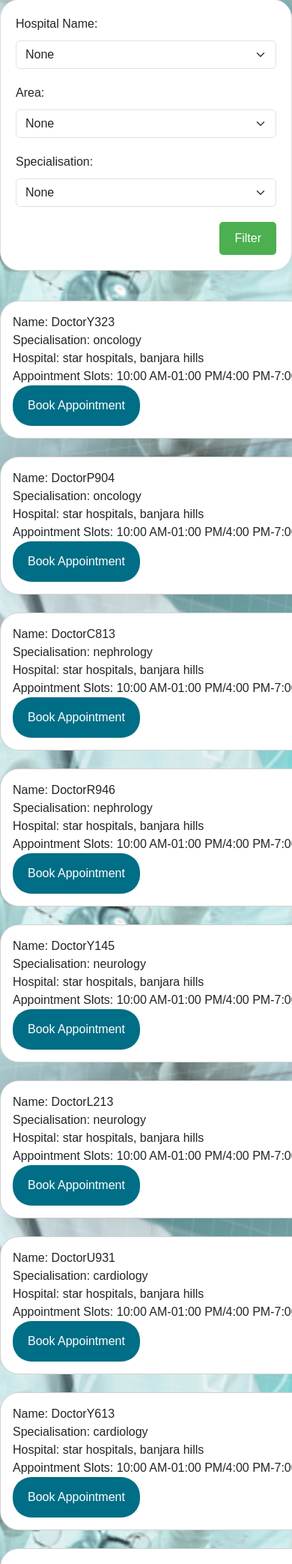
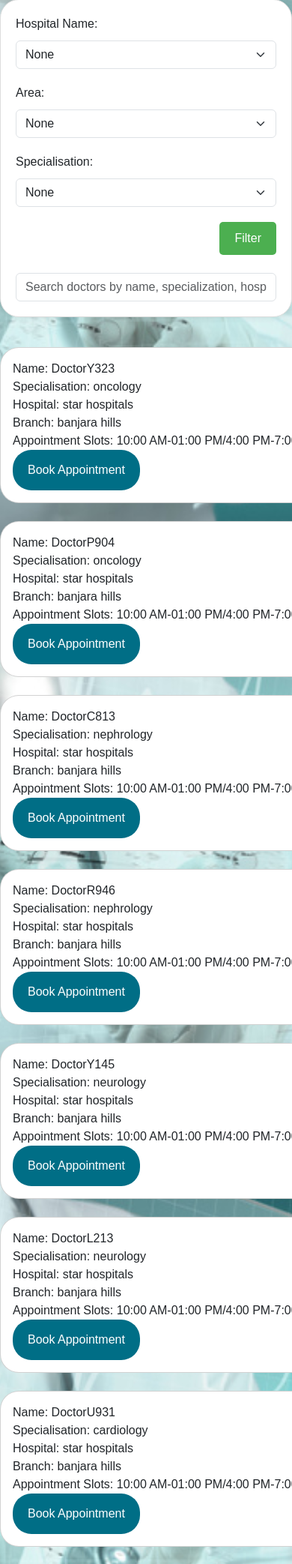
Before and after one commit to Rohan120805/AppointmentGuru, a Django app: page /userLogin/userHome/bookAppointment in a window 390 px wide; the page is wider, and only the part inside the window is pictured. Shown: the part 121-2207 px from the top of that part at 75% size. Run offline with Django 5.2, Linux system fonts and the light colour scheme; data comes from the database, SQL or seed files in the repository; both versions use the stored data as it was after the commit.

Commit message:
Added dynamic search

```diff
--- a/templates/bookAppointment.html
+++ b/templates/bookAppointment.html
@@ -175,15 +175,22 @@
                 <input type="submit" value="Filter" class="btn btn-primary">
             </div>
         </div>
+        <br>
+        <div class="row">
+            <div class="col-md-12">
+                <input type="text" id="searchBar" class="form-control" placeholder="Search doctors by name, specialization, hospital, or branch">
+            </div>
+        </div>
     </form>
-    <div class="row">
+    <div class="row" id="doctorList">
         {% for doctor in doctors %}
-        <div class="col-md-5 mx-auto">
-            <div class="card" style="width: 30rem; border-radius: 25px;">
+        <div class="col-md-4 mx-auto doctor-card" data-name="{{ doctor.doctorName }}" data-specialization="{{ doctor.specialisation }}" data-hospital="{{ doctor.hospitalName }}" data-branch="{{ doctor.branch }}" style="doctor-card-align: center;">
+            <div class="card" style="width: 29rem; border-radius: 25px;">
                 <div class="card-body">
                     Name: {{doctor.doctorName}}<br>
                     Specialisation: {{doctor.specialisation}}<br>
-                    Hospital: {{doctor.hospitalName}}, {{doctor.branch}}<br>
+                    Hospital: {{doctor.hospitalName}}<br>
+                    Branch: {{doctor.branch}}<br>
                     Appointment Slots: {{doctor.time}}<br>
                     <a href={% url "selectSlot" doctor.phoneNumber %}><button type="button" class="btn btn-success">Book Appointment</button></a>
                 </div>
@@ -192,6 +199,25 @@
         </div>
         {% endfor %}
     </div>
+    <script>
+        document.getElementById('searchBar').addEventListener('input', function() {
+            var searchQuery = this.value.toLowerCase();
+            console.log('Search Query:', searchQuery);
+            var doctorCards = document.querySelectorAll('.doctor-card');
+            doctorCards.forEach(function(card) {
+                var name = card.getAttribute('data-name').toLowerCase();
+                var specialization = card.getAttribute('data-specialization').toLowerCase();
+                var hospital = card.getAttribute('data-hospital').toLowerCase();
+                var branch = card.getAttribute('data-branch').toLowerCase();
+                console.log('Doctor:', name, specialization, hospital, branch);
+                if (name.includes(searchQuery) || specialization.includes(searchQuery) || hospital.includes(searchQuery) || branch.includes(searchQuery)) {
+                    card.style.display = 'block';
+                } else {
+                    card.style.display = 'none';
+                }
+            });
+        });
+    </script>
     <script src="https://cdn.jsdelivr.net/npm/bootstrap@5.3.3/dist/js/bootstrap.bundle.min.js" integrity="sha384-YvpcrYf0tY3lHB60NNkmXc5s9fDVZLESaAA55NDzOxhy9GkcIdslK1eN7N6jIeHz" crossorigin="anonymous"></script>
 </body>
 </html>
```
Also changed, not shown: db.sqlite3.
